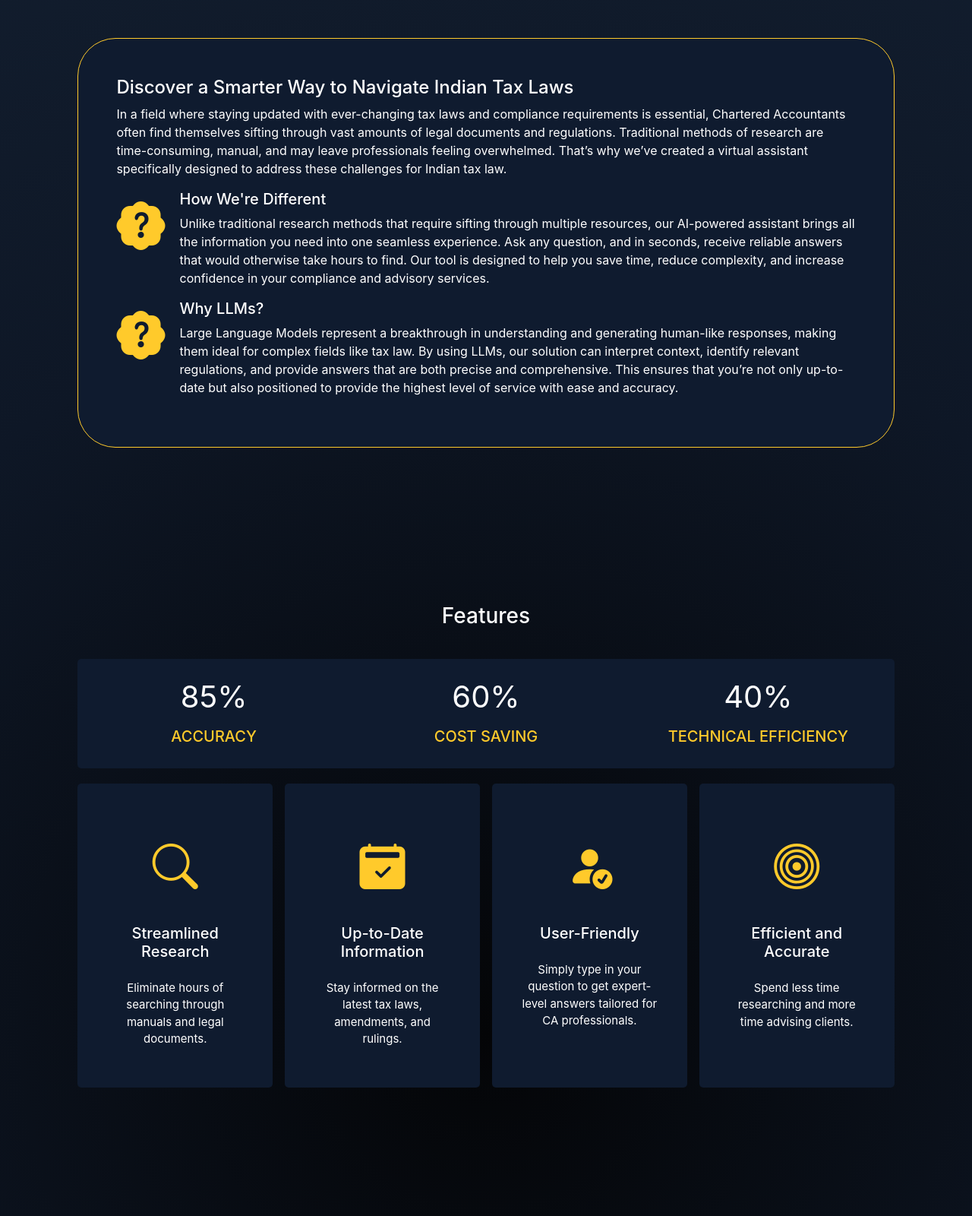
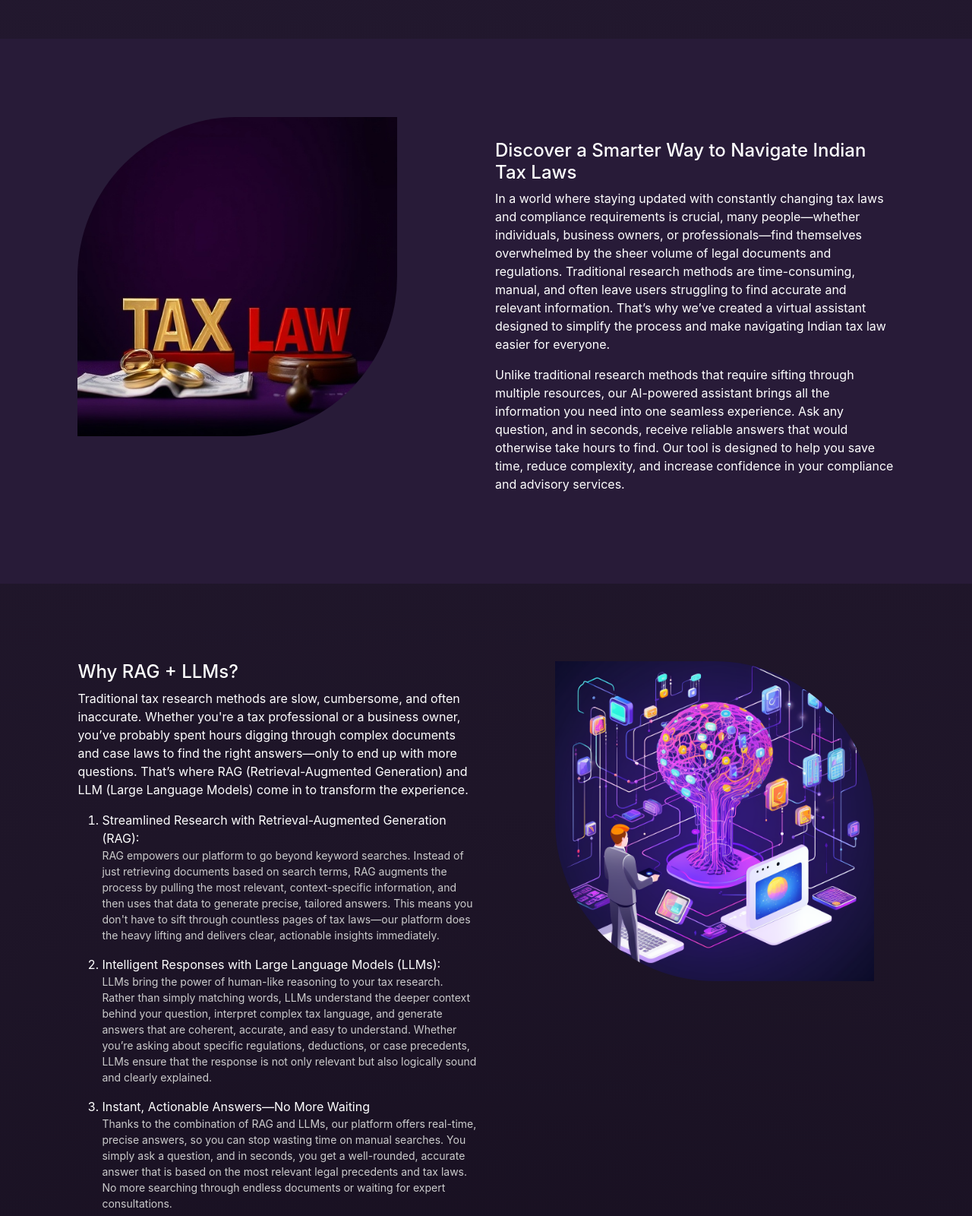
Before and after one commit to askj-ai/askj-ai.github.io, a plain HTML site: page index.html in a window 1280 px wide. Shown: the part 620-2220 px from the top of the page at 76% size. Drawn offline with nearby package versions, Linux system fonts and the light colour scheme.

Commit message:
Website update for taxbox

```diff
--- a/index.html
+++ b/index.html
@@ -9,7 +9,7 @@
     <link rel="stylesheet" href="styles.css">
 </head>
 <body>
-<nav class="navbar navbar-expand-lg navbar-bg fixed-top">
+<nav class="navbar navbar-expand-lg navbar-bg ">
     <div class="container-fluid">
         <a class="navbar-brand" href="#">
             <img src="./logo-white.png" width="90px" height="90px"/>
@@ -41,62 +41,87 @@
                     <center>
                         <div class="page-heading">Chanakya</div>
                         <div class="page-sub-heading">Your AI-Powered Tax Assistant</div>
-                        <p class="main-subtext">Meet your new virtual assistant, specifically designed for Chartered Accountants navigating the complexities of Indian tax laws. With the power of advanced language models, this tool provides instant access to precise, up-to-date information on tax regulations, compliance requirements, and legal insights. No more time-consuming research or endless searches—just ask a question and get accurate, actionable answers in seconds.</p>
-                        <a class="btn theme-btn btn-warning" href="https://configure.atyourservice-ai.in/" role="button">Try for Free</a>
+                        <p class="main-subtext">Say farewell to time-consuming searches and overwhelming documents. Get clear, actionable tax insights instantly. Whether you're a tax professional, business owner, or individual taxpayer, our platform is designed to make tax research faster, smarter, and more accessible. No more endless searching—just ask your question and receive accurate, actionable answers in seconds.</p>
+                        <a class="btn theme-btn btn-warning" href="https://taxbot.atyourservice-ai.in/" role="button">Try for Free</a>
                     </center>
                 </div>
-                <!-- <div class="col-lg-4 col-md-4 col-xs-0 col-sm-0 padding-top-10">
-                    <img src="./taxbot.png"/>
-                </div> -->
             </div>
         </div>
     </div>
 
-    <section id="why">
-        <div class="highlight-block">
-            <div>
-                <h4>Discover a Smarter Way to Navigate Indian Tax Laws</h4>
-                <p>In a field where staying updated with ever-changing tax laws and compliance requirements is essential, Chartered Accountants often find themselves sifting through vast amounts of legal documents and regulations. Traditional methods of research are time-consuming, manual, and may leave professionals feeling overwhelmed. That’s why we’ve created a virtual assistant specifically designed to address these challenges for Indian tax law.</p>
+    <section class="odd" id="why">
+        <div class="row">
+            <div class="col-sm-12 col-md-6 col-xs-12 col-lg-6">
+                <img class="responsive styled-img"  src="./tax-law1.jpg" />
             </div>
-            <div class="row">
-                <div class="icon-big col-lg-1 col-md-12 col-sm-12 col-xm-12"><i class="bi bi-patch-question-fill"></i></div>
-                <div class="col-11">
-                    <h5>How We're Different</h5>
+            <div class="col-sm-12 col-md-6 col-xs-12 col-lg-6">
+                <div style="margin-top:30px;">
+                    <h4>Discover a Smarter Way to Navigate Indian Tax Laws</h4>
+                    <p>In a world where staying updated with constantly changing tax laws and compliance requirements is crucial, many people—whether individuals, business owners, or professionals—find themselves overwhelmed by the sheer volume of legal documents and regulations. Traditional research methods are time-consuming, manual, and often leave users struggling to find accurate and relevant information. That’s why we’ve created a virtual assistant designed to simplify the process and make navigating Indian tax law easier for everyone.</p>
                     <p>Unlike traditional research methods that require sifting through multiple resources, our AI-powered assistant brings all the information you need into one seamless experience. Ask any question, and in seconds, receive reliable answers that would otherwise take hours to find. Our tool is designed to help you save time, reduce complexity, and increase confidence in your compliance and advisory services.</p>
                 </div>
-            </div>
-            <div class="row">
-                <div class="icon-big col-lg-1 col-md-12 col-sm-12 col-xm-12"><i class="bi bi-patch-question-fill"></i></div>
-                <div class="col-11">
-                    <h5>Why LLMs?</h5>
-                    <p>Large Language Models represent a breakthrough in understanding and generating human-like responses, making them ideal for complex fields like tax law. By using LLMs, our solution can interpret context, identify relevant regulations, and provide answers that are both precise and comprehensive. This ensures that you’re not only up-to-date but also positioned to provide the highest level of service with ease and accuracy.<i</p>
-                </div>
+
             </div>
         </div>
     </section>
 
+    <section>
+        <div class="row">
+            <div class="col-sm-12 col-md-6 col-xs-12 col-lg-6">
+                <div>
+                    <h4>Why RAG + LLMs?</h4>
+                    <p>Traditional tax research methods are slow, cumbersome, and often inaccurate. Whether you're a tax professional or a business owner, you’ve probably spent hours digging through complex documents and case laws to find the right answers—only to end up with more questions. That’s where RAG (Retrieval-Augmented Generation) and LLM (Large Language Models) come in to transform the experience.</p>
+                    <ol>
+                        <li>
+                            <div class="">Streamlined Research with Retrieval-Augmented Generation (RAG):</div>
+                            <p class="small-text">RAG empowers our platform to go beyond keyword searches. Instead of just retrieving documents based on search terms, RAG augments the process by pulling the most relevant, context-specific information, and then uses that data to generate precise, tailored answers. This means you don't have to sift through countless pages of tax laws—our platform does the heavy lifting and delivers clear, actionable insights immediately.</p>
+                        </li>
+                        <li>
+                            <div>Intelligent Responses with Large Language Models (LLMs):</div>
+                            <p class="small-text">LLMs bring the power of human-like reasoning to your tax research. Rather than simply matching words, LLMs understand the deeper context behind your question, interpret complex tax language, and generate answers that are coherent, accurate, and easy to understand. Whether you’re asking about specific regulations, deductions, or case precedents, LLMs ensure that the response is not only relevant but also logically sound and clearly explained.</p>
+                        </li>
+                        <li>
+                            <div>Instant, Actionable Answers—No More Waiting</div>
+                            <p class="small-text">Thanks to the combination of RAG and LLMs, our platform offers real-time, precise answers, so you can stop wasting time on manual searches. You simply ask a question, and in seconds, you get a well-rounded, accurate answer that is based on the most relevant legal precedents and tax laws. No more searching through endless documents or waiting for expert consultations.</p>
+                        </li>
+                    </ol>
+                </div>
+            </div>
+            <div class="col-sm-12 col-md-6 col-xs-12 col-lg-6">
+                <img class="responsive styled-img" style=" border-radius: 0% 50%; margin-left: 15%;" src="./llm1.png" />
+            </div>
+        </div>
+    </section>
+
+    <section class="odd">
+        <div>
+            <img style="margin-left: 7%" class="responsive" src="./impact1.png"/>
+        </div>
+    </section>
+
+
     <!-- Features -->
-    <section class="align-center odd" id="features">
+    <section class="align-center" id="features">
         <center class="margin-bottom-40">
             <h3>Features</h3>
         </center>
         <div class="row metric-container">
             <div class="col-lg-4 col-md-4 col-sm-6 col-xm-12">
-                <div class="number">85%</div>
+                <div class="number">92%</div>
                 <h4 class="metric">ACCURACY</h5>
             </div>
             <div class="col-lg-4 col-md-4 col-sm-6 col-xm-12">
-                <div class="number">60%</div>
+                <div class="number">70%</div>
                 <h4 class="metric">COST SAVING</h5>
             </div>
             <div class="col-lg-4 col-md-4 col-sm-6 col-xm-12">
-                <div class="number">40%</div>
+                <div class="number">86%</div>
                 <h4 class="metric">TECHNICAL EFFICIENCY</h5>
             </div>
         </div>
 
-        <div class="row g-3">
-            <div class="col-lg-3 col-md-4 col-sm-6 col-xm-12">
+        <div class="row g-4">
+            <div class="col-lg-6 col-md-6 col-sm-6 col-xm-12">
                 <div class="p-3 widget-container align-center">
                     <center>
                         <div class="widget-heading">
@@ -104,10 +129,12 @@
                             <h5>Streamlined Research</h5>
                         </div>
                     </center>
-                    <p>Eliminate hours of searching through manuals and legal documents.</p>
+                    <p class="small-text">
+                        Tax research can be overwhelming, but our platform makes it effortless. By combining advanced AI with smart document retrieval, it quickly scans through vast amounts of legal data and delivers the most relevant information. Instead of sifting through pages of documents, you get precise, context-driven answers—fast and without the hassle.
+                    </p>
                 </div>
             </div>
-            <div class="col-lg-3 col-md-4 col-sm-6 col-xm-12">
+            <div class="col-lg-6 col-md-6 col-sm-6 col-xm-12">
                 <div class="p-3 widget-container align-center">
                     <center>
                         <div class="widget-heading">
@@ -115,10 +142,12 @@
                             <h5>Up-to-Date Information</h5>
                         </div>
                     </center>
-                    <p>Stay informed on the latest tax laws, amendments, and rulings.</p>
+                    <p class="small-text">
+                        Tax laws are constantly evolving, and staying compliant requires real-time access to the latest regulations and rulings. Our platform ensures you're always working with the most current information, continuously updated to reflect the latest changes in Indian tax law. Get the most accurate answers based on the latest legal precedents, all in one place.
+                    </p>
                 </div>
             </div>
-            <div class="col-lg-3 col-md-4 col-sm-6 col-xm-12">
+            <div class="col-lg-6 col-md-6 col-sm-6 col-xm-12">
                 <div class="p-3 widget-container align-center">
                     <center>
                         <div class="widget-heading">
@@ -126,10 +155,10 @@
                             <h5>User-Friendly</h5>
                         </div>
                     </center>
-                    <p>Simply type in your question to get expert-level answers tailored for CA professionals.</p>
+                    <p class="small-text">Navigating complex tax laws can be daunting, but our platform is designed with simplicity in mind. Whether you're a tax professional or an individual taxpayer, the intuitive interface allows you to ask questions in natural language and receive clear, actionable answers—no technical expertise required.</p>
                 </div>
             </div>
-            <div class="col-lg-3 col-md-4 col-sm-6 col-xm-12">
+            <div class="col-lg-6 col-md-6 col-sm-6 col-xm-12">
                 <div class="p-3 widget-container">
                     <center>
                         <div class="widget-heading">
@@ -137,12 +166,14 @@
                             <h5>Efficient and Accurate</h5>
                         </div>
                     </center>
-                    <p>Spend less time researching and more time advising clients.</p>
+                    <p class="small-text">Our AI-powered system is built to provide quick, precise answers. By combining powerful semantic search and intelligent reasoning capabilities, the platform eliminates the guesswork from tax research, offering you highly accurate insights in record time—saving you hours of manual research while reducing the risk of errors.</p>
                 </div>
             </div>
         </div>
     </section>
-    <section class="align-center" id="features">
+
+
+    <section class="align-center odd">
         <center class="margin-bottom-40">
             <h3>Architecture</h3>
         </center>
@@ -151,17 +182,40 @@
         </div>
     </section>
 
+    <section id="demo">
+        <center class="margin-bottom-40">
+            <h3>Here's how it works</h3>
+        </center>
+        <div class="row margin-top-30">
+            <div class="col-sm-12 col-md-6 col-xs-12 col-lg-6 margin-top-30">
+                <h5>Step 1: Ask your question</h5>
+                <p class="small-text">Ask tax-related question or issue you need help with</p>
+                <h5>Step 2: Receive accurate, actionable answers</h5>
+                <p class="small-text">Once your question is submitted, you will receive an immediate response containing accurate, actionable information.</p>
+                <h5>Step 3: View the sources</h5>
+                <p class="small-text">To ensure transparency and verify the accuracy of the response, you will also be provided with references to primary sources
+                    <ul>
+                        <li class="small-text">Tax laws: The official statutes or regulations governing tax policy.</li>
+                        <li class="small-text">Judgements: Court rulings or legal precedents that provide context or clarification for specific tax issues.</li>
+                    </ul>
+                </p>
+            </div>
+            <div class="col-sm-12 col-md-6 col-xs-12 col-lg-6 margin-top-30">
+                <img class="responsive" style="margin-left: 15%; border: solid 1px #fff;" src="./working1.gif" />
+            </div>
+        </div>
+    </section>
 
 
-    <section class="odd" id="about">
+    <section id="about" class="odd">
         <center class="margin-bottom-40">
             <h3>Our Story</h3>
         </center>
         <div class="row">
             <div class="col-sm-12 col-md-6 col-xs-12 col-lg-6">
-                <img class="responsive" style="margin-bottom: 50px" src="./about.png" />
+                <img class="responsive" style="margin-bottom: 50px; max-width: 400px; max-height: 400px;" src="./about.png" />
             </div>
-            <div class="col-sm-12 col-md-6 col-xs-12 col-lg-6 highlight-block">
+            <div class="col-sm-12 col-md-6 col-xs-12 col-lg-6" style="margin-top: 10%">
                 <p>ASKJ AI Labs is dedicated to making artificial intelligence accessible, actionable, and advantageous for businesses across industries. As a team of passionate innovators and AI technology experts, we are united by a common mission to drive positive change through transformative technology. </p>
                 <p>We bring together a wealth of diverse skills and knowledge, enabling us to design and deploy cutting-edge AI solutions that are finely tailored to address the unique challenges and opportunities our clients face. At ASKJ AI Labs, we believe in harnessing the power of AI not only to elevate business efficiency but also to foster meaningful, sustainable impact in an increasingly data-driven world.</p>
             </div>
@@ -180,17 +234,6 @@
                     <p><i class="bi bi-telephone"></i>  +91-9448878870  </p>
                     <p><i class="bi bi-envelope"></i> askjailabs@gmail.com  </p>
                 </div>
-                <!-- <div class="col item social">
-                    <a href="#">
-                        <i class="bi bi-facebook"></i>
-                    </a>
-                    <a href="#">
-                        <i class="bi bi-twitter"></i>
-                    </a>
-                    <a href="#">
-                        <i class="bi bi-instagram"></i>
-                    </a>
-                </div> -->
             </div>
 
         </div>
--- a/styles.css
+++ b/styles.css
@@ -6,12 +6,13 @@ body {
     color: #fff;
     font-size: 16px;
     /* background: #0c1421; */
-    background: radial-gradient(circle, #040507 0%, #0e1726 48%, #152234 100%);
+    background: radial-gradient(circle, #100918 0%, #1e1528 48%, #241931 100%);
 }
 
 .theme-btn {
     width: 150px;
     font-size: 16px;
+    background: #FCA91E;
 }
 
 .responsive {
@@ -19,12 +20,19 @@ body {
     height: auto;
 }
 
+.styled-img {
+    margin-bottom: 50px;
+    max-width: 500px;
+    max-height: 500px;
+    border-radius: 50% 0px;
+}
+
 .main-subtext {
     font-size: 16px;
 }
 
 .padding-top-10 {
-    padding-top: 10%;
+    padding-top: 5%;
 }
 
 .padding-bottom-10 {
@@ -38,7 +46,7 @@ body {
 .page-heading-container {
     padding-left: 10%;
     padding-right: 10%;
-    padding-bottom: 5%;
+    padding-bottom: 10%;
 }
 
 .navbar-nav .nav-link {
@@ -66,17 +74,16 @@ body {
     line-height: 120%;
     text-align: center;
     margin: 80px auto 0 auto;
-    color: #FFCA2B;
+    color: #FCA91E;
     font-weight: 300;
-    /* animation: mymove 5s infinite; */
 }
 
 @keyframes mymove {
     from {
-        font-size:60px;
+        color: #FFF
       }
       to {
-        font-size:100px;
+        color: #FCA91E;
       }
   }
 
@@ -85,7 +92,7 @@ section {
 }
 
 section.odd {
-    background-color: initial;
+    background: #281b38;
 }
 
 section .section-heading {
@@ -98,17 +105,18 @@ section .section-heading {
     padding: 20px 0px;
 }
 .widget-container {
-    background-color: #0f1b2f;
-    padding: 25% 15% 25% 15% !important;
+    background-color: #281b38;
+    padding: 20px 30px !important;
     font-size: 15px;
-    height: 400px;
+    min-height: 300px;
+    max-height: 500px;
     border-radius: 5px;
     color: #fff;
 
 }
 
 .metric-container {
-    background-color: #0f1b2f;
+    background-color: #281b38;
     margin-bottom: 20px;
     border-radius: 5px;
     margin-right: 0px;
@@ -167,18 +175,18 @@ section .section-heading {
     margin-bottom: 25px;
 }
 
-.widget-heading i {
-    font-size: 60px;
+.widget-container i {
+    font-size: 50px;
     margin-bottom: 10px;
     display: inline-block;
-    margin-bottom: 30px;
+    margin-bottom: 20px;
     color: #FFCA2B;
 }
 
 .footer-dark {
     padding:50px 0;
     color:#f0f9ff;
-    border-top: solid 1px #FFCA2B;
+    border-top: solid 1px #FCA91E;
 }
 
 .footer-dark h3 {
@@ -267,12 +275,29 @@ section .section-heading {
 
 .highlight-block {
     padding: 50px;
-    border-radius: 50px;
-    background: #0f1b2f;
-    border: solid 1px #FFCA2B;
+    border-radius: 15px;
+    background: #281b38;
+    border: solid 1px #FCA91E;
 }
 
 .icon-big {
     font-size: 4em;
-    color: #FFCA2B;
+    color: #FCA91E;
+    animation: mymove 1s infinite;
 }
+
+.small-text {
+    font-size: 14px;
+    color: #ccc;
+}
+
+.margin-top-30 {
+    margin-top: 30px;
+}
+
+.hexagon {
+    height: 20px; /* adjust to control the size  */
+    aspect-ratio: 1/cos(30deg);
+    clip-path: polygon(50% -50%,100% 50%,50% 150%,0 50%);
+    background: #3B8686;
+  }
```
Also changed, not shown: arch.png, impact1.png (added), llm1.png (added), tax-law1.jpg (added), taxbot.png (deleted), working1.gif (added).
